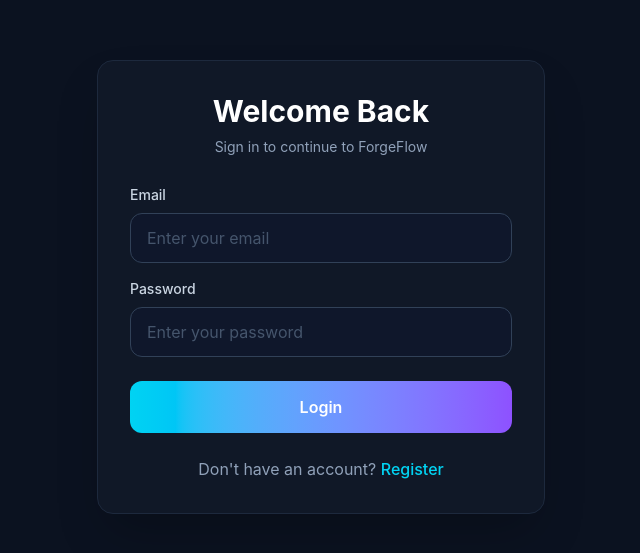
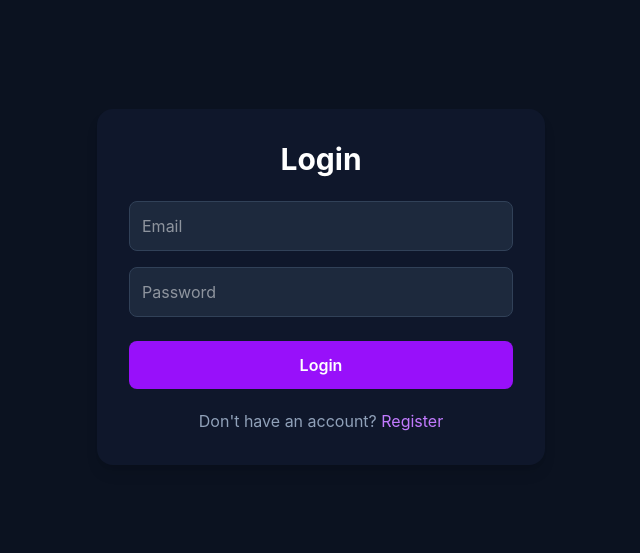
Before and after one commit to kushB645/ForgeFlow, a React app in the folder frontend/: page /login in a window 1280 px wide. Shown: the part 113-666 px from the top of the page, without its empty margins (319-959 px from the left). Built offline with nearby package versions, Linux system fonts and the light colour scheme; no server answers; the HTML template or start-up script is replaced by a standard one.

Commit message:
updated login

```diff
--- a/frontend/src/pages/Auth/Login.jsx
+++ b/frontend/src/pages/Auth/Login.jsx
@@ -1,10 +1,12 @@
 import { useState } from "react";
 import { useNavigate, Link } from "react-router-dom";
-import { loginUser } from "../../services/auth.service";
+import { loginUser, getCurrentUser } from "../../services/auth.service";
+import { useAuth } from "../../context/AuthContext";
 import toast from "react-hot-toast";
 
 const Login = () => {
   const navigate = useNavigate();
+  const { setUser } = useAuth();
 
   const [form, setForm] = useState({
     email: "",
@@ -26,93 +28,67 @@ const Login = () => {
     try {
       setLoading(true);
 
+      // Login and set authentication cookies
       await loginUser(form);
+
+      // Immediately get the logged-in user
+      const currentUser = await getCurrentUser();
+
+      // Update AuthContext
+      setUser(currentUser);
 
       toast.success("Login successful");
 
       navigate("/workspace");
     } catch (error) {
-      console.log(error);
+      console.error("Login error:", error);
 
-      toast.error(error.response?.data?.message || "Login Failed");
+      toast.error(error.response?.data?.message || "Login failed");
     } finally {
       setLoading(false);
     }
   };
 
   return (
-    <div className="flex min-h-screen items-center justify-center bg-[#0B1220] px-4 py-8 sm:px-6">
+    <div className="flex min-h-screen items-center justify-center bg-[#0B1220] px-4 py-8">
       <form
         onSubmit={handleSubmit}
-        className="w-full max-w-md rounded-2xl border border-slate-800 bg-[#101827] p-5 shadow-2xl sm:p-7 md:p-8"
+        className="w-full max-w-md rounded-2xl bg-slate-900 p-6 shadow-lg sm:p-8"
       >
-        {/* Header */}
-        <div className="mb-7 text-center">
-          <h1 className="text-2xl font-bold text-white sm:text-3xl">
-            Welcome Back
+        <h1 className="mb-6 text-center text-3xl font-bold text-white">
+          Login
         </h1>
 
-          <p className="mt-2 text-sm text-slate-400">
-            Sign in to continue to ForgeFlow
-          </p>
-        </div>
-
-        {/* Email */}
-        <div className="mb-4">
-          <label
-            htmlFor="email"
-            className="mb-2 block text-sm font-medium text-slate-300"
-          >
-            Email
-          </label>
+        <input
+          type="email"
+          name="email"
+          placeholder="Email"
+          value={form.email}
+          onChange={handleChange}
+          className="mb-4 w-full rounded-lg border border-slate-700 bg-slate-800 p-3 text-white outline-none focus:border-cyan-500"
+        />
 
         <input
-            id="email"
-            type="email"
-            name="email"
-            placeholder="Enter your email"
-            value={form.email}
-            onChange={handleChange}
-            required
-            className="w-full rounded-xl border border-slate-700 bg-slate-900 px-4 py-3 text-sm text-white outline-none transition placeholder:text-slate-600 focus:border-cyan-400 focus:ring-2 focus:ring-cyan-400/10 sm:text-base"
-          />
-        </div>
-
-        {/* Password */}
-        <div className="mb-6">
-          <label
-            htmlFor="password"
-            className="mb-2 block text-sm font-medium text-slate-300"
-          >
-            Password
-          </label>
-
-          <input
-            id="password"
           type="password"
           name="password"
-            placeholder="Enter your password"
+          placeholder="Password"
           value={form.password}
           onChange={handleChange}
-            required
-            className="w-full rounded-xl border border-slate-700 bg-slate-900 px-4 py-3 text-sm text-white outline-none transition placeholder:text-slate-600 focus:border-cyan-400 focus:ring-2 focus:ring-cyan-400/10 sm:text-base"
+          className="mb-6 w-full rounded-lg border border-slate-700 bg-slate-800 p-3 text-white outline-none focus:border-cyan-500"
         />
-        </div>
 
-        {/* Button */}
         <button
           type="submit"
           disabled={loading}
-          className="w-full rounded-xl bg-gradient-to-r from-cyan-400 to-violet-500 py-3 text-sm font-semibold text-white transition hover:opacity-90 disabled:cursor-not-allowed disabled:opacity-60 sm:py-3.5 sm:text-base"
+          className="w-full rounded-lg bg-purple-600 py-3 font-semibold text-white transition hover:bg-purple-700 disabled:cursor-not-allowed disabled:opacity-60"
         >
           {loading ? "Logging in..." : "Login"}
         </button>
 
-        {/* Register */}
-        <p className="mt-6 text-center text-sm text-slate-400 sm:text-base">
+        <p className="mt-5 text-center text-slate-400">
           Don't have an account?{" "}
           <Link
-            className="font-medium text-cyan-400 transition hover:text-cyan-300"
+            className="text-purple-400 hover:text-purple-300"
             to="/register"
           >
             Register
```
Lines whose indentation alone changed are shown as unchanged.
